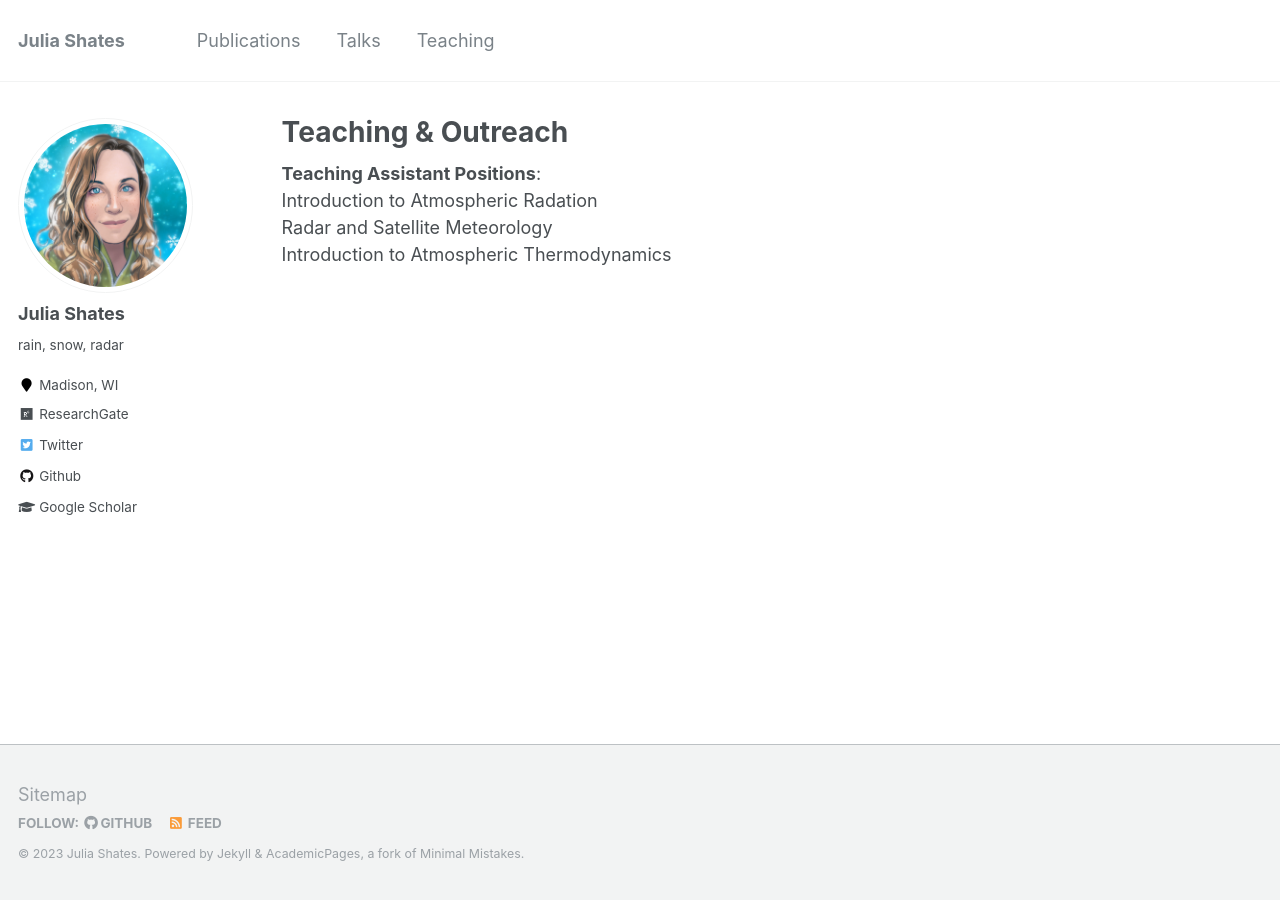
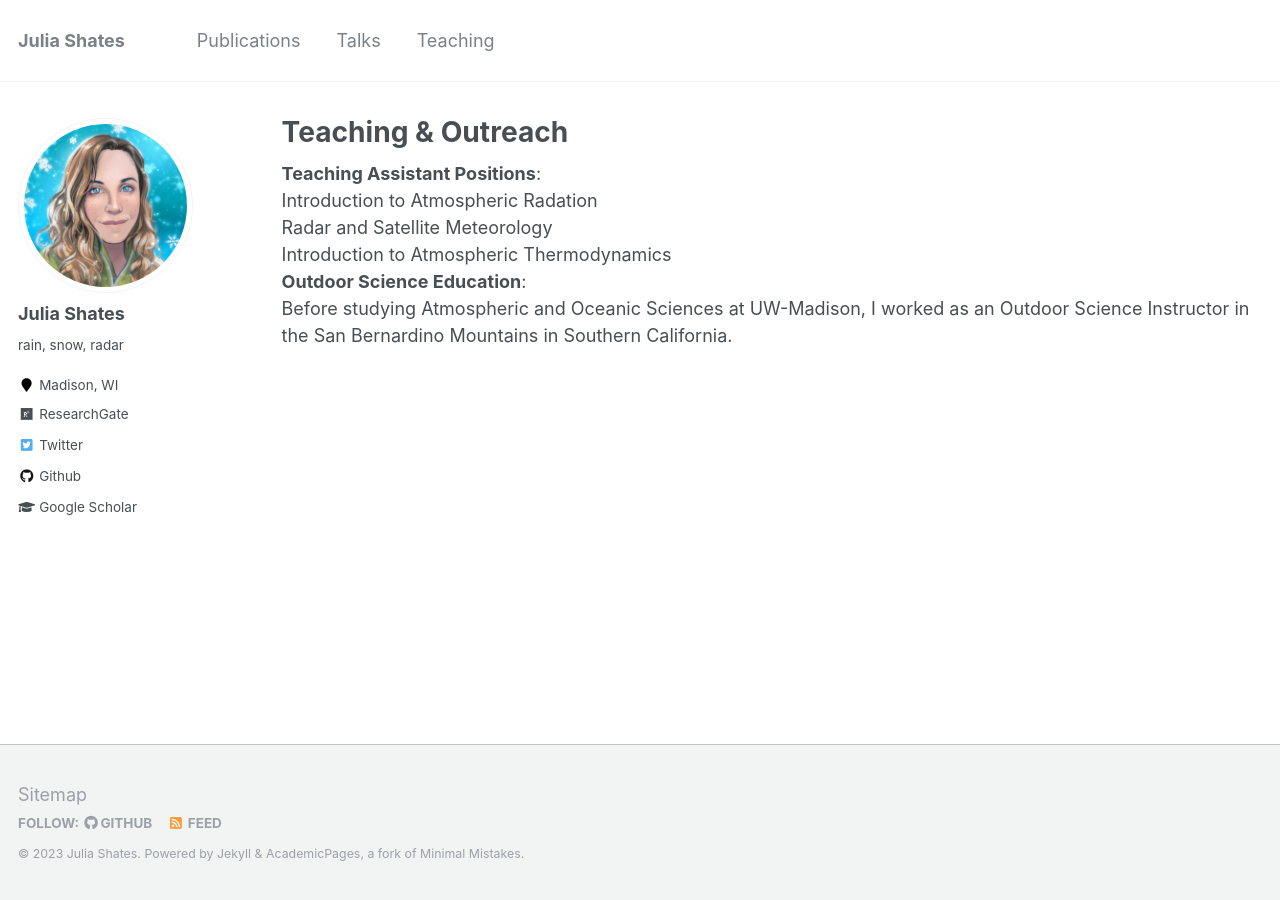
Before and after one commit to shates/shates.github.io, a Jekyll site: the page built from _pages/teaching.html, in a window 1280 px wide. Built offline with Jekyll 4.4.1, drawn with Linux system fonts in a browser that asks for light colours.

Commit message:
Update teaching.html

```diff
--- a/_pages/teaching.html
+++ b/_pages/teaching.html
@@ -10,3 +10,6 @@ Introduction to Atmospheric Radation <br>
 Radar and Satellite Meteorology<br>
 
 Introduction to Atmospheric Thermodynamics<br>
+
+<b>Outdoor Science Education</b>: <br>
+Before studying Atmospheric and Oceanic Sciences at UW-Madison, I worked as an Outdoor Science Instructor in the San Bernardino Mountains in Southern California.
```
